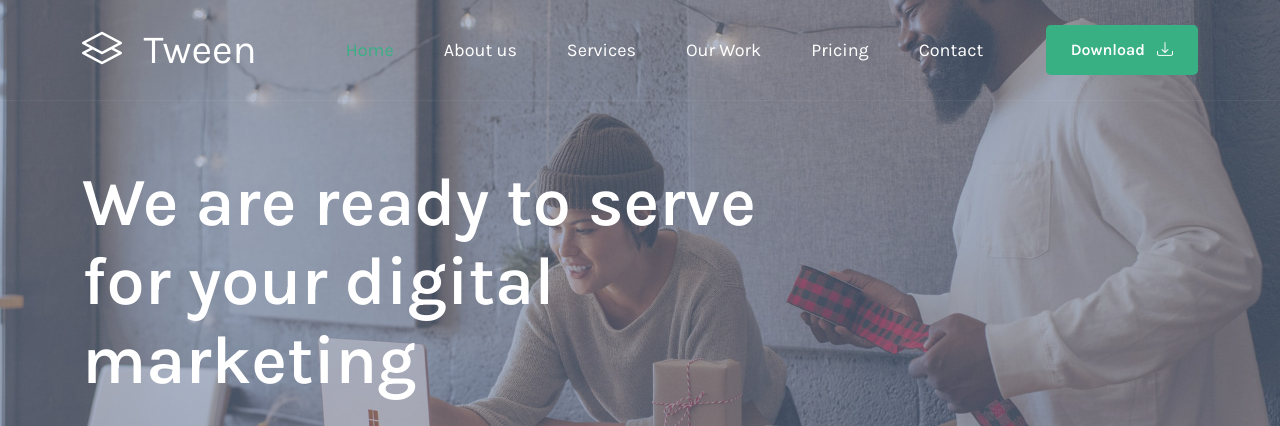
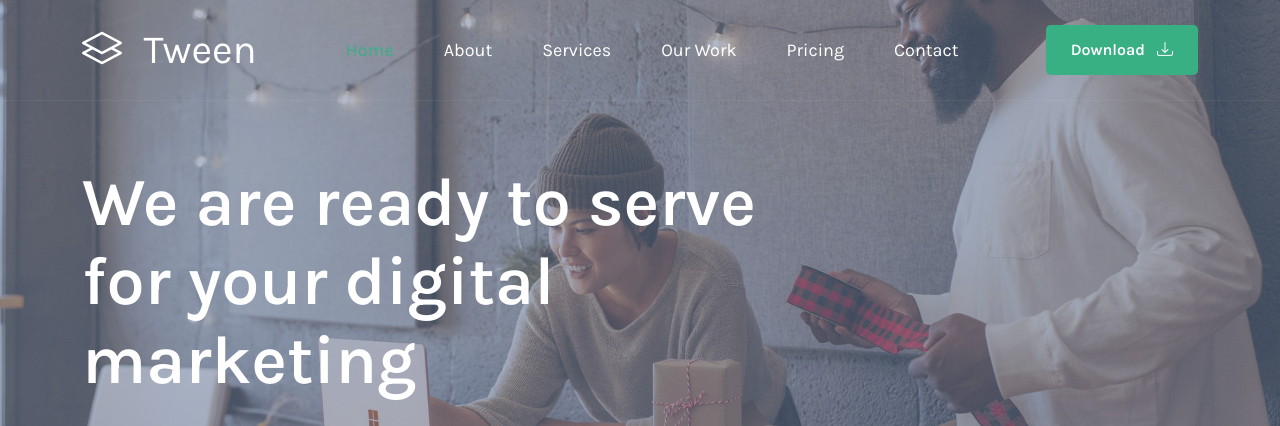
Before and after one commit to vinod-einfochips/Tween-Demo, a plain HTML site: page index.html in a window 1280 px wide. Shown: the top 426 px of the page. Drawn offline with Linux system fonts and the light colour scheme.

Commit message:
Update index.html

```diff
--- a/index.html
+++ b/index.html
@@ -53,7 +53,7 @@
                         </li>
 
                         <li class="nav-item">
-                            <a class="nav-link" href="#section_2">About us</a>
+                            <a class="nav-link" href="#section_2">About</a>
                         </li>
 
                         <li class="nav-item">
```
